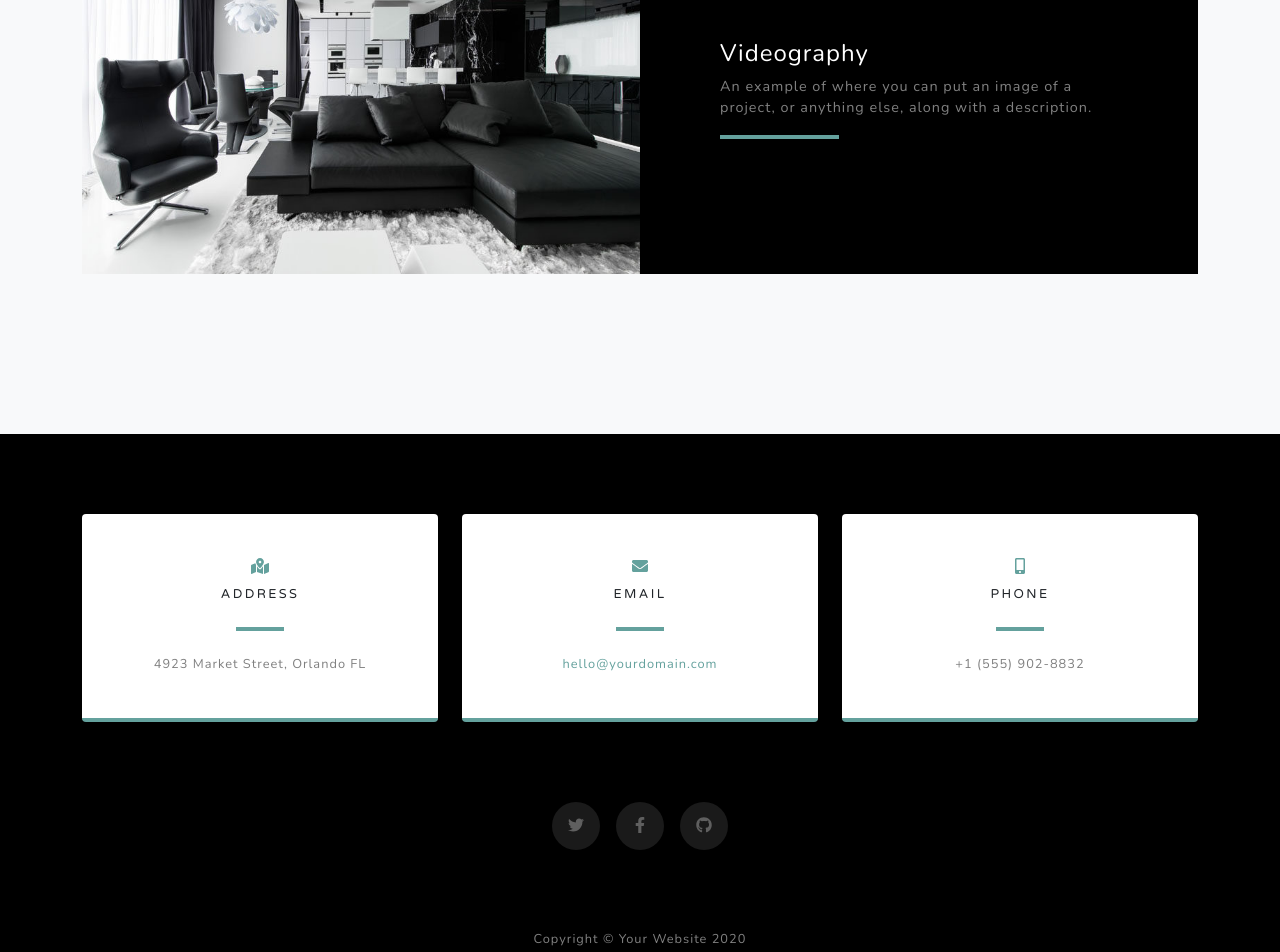
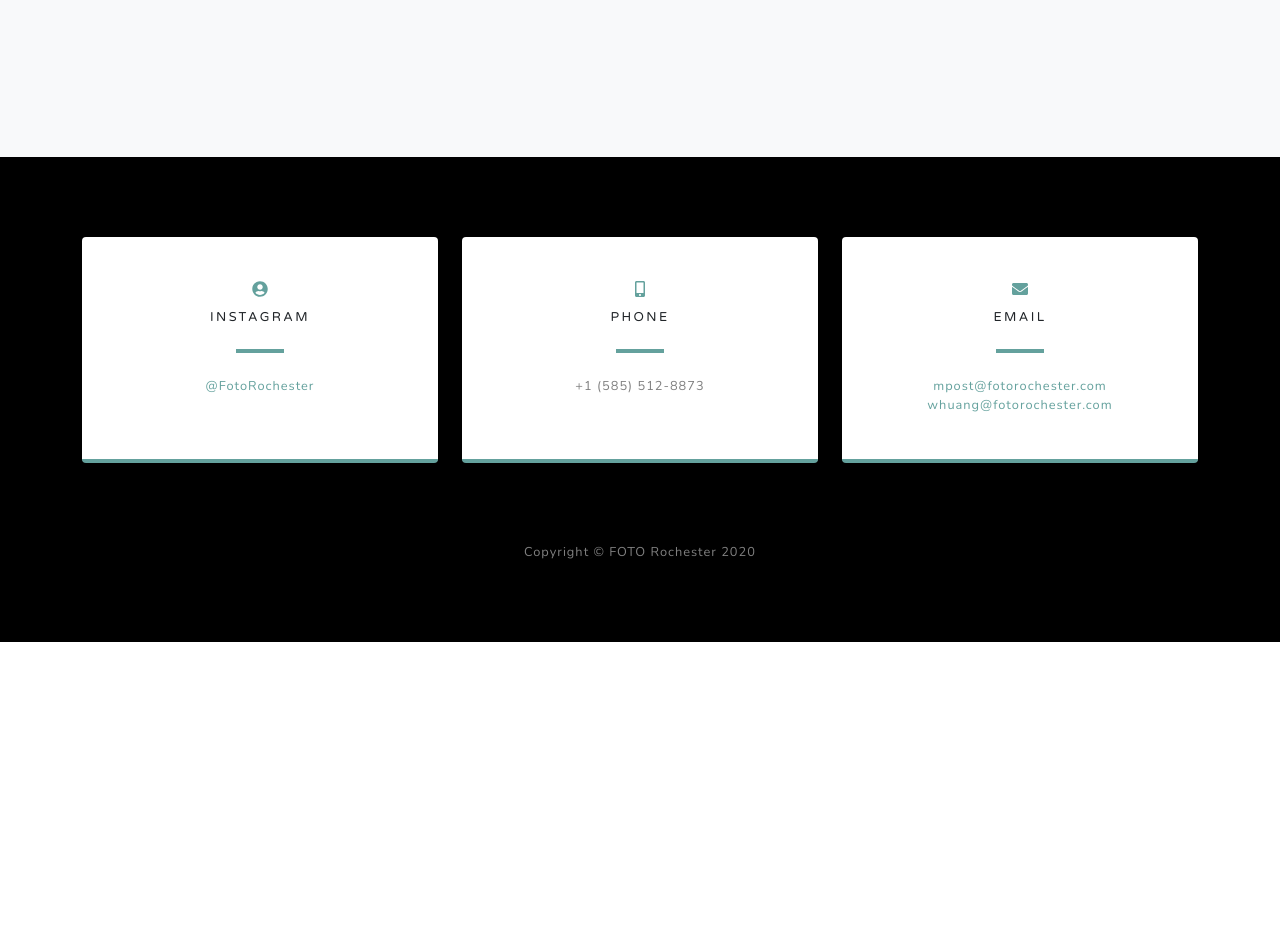
Before and after one commit to maxcpost/FotoRochester, a plain HTML site: page index.html in a window 1280 px wide. Shown: the part 2535-3487 px from the top of the page. After the commit the page ends 3177 px from the top, so only its background shows below. Drawn offline with nearby package versions, Linux system fonts and the light colour scheme.

Commit message:
Update index.html

```diff
--- a/index.html
+++ b/index.html
@@ -6,7 +6,7 @@
         <meta name="description" content="" />
         <meta name="author" content="" />
         <title>FOTO Rochester</title>
-        <link rel="icon" type="image/x-icon" href="assets/img/favicon.ico" />
+        <link rel="icon" type="image/x-icon" href="assets/img/favicon.png" />
         <!-- Font Awesome icons (free version)-->
         <script src="https://use.fontawesome.com/releases/v5.13.0/js/all.js" crossorigin="anonymous"></script>
         <!-- Google fonts-->
@@ -28,7 +28,7 @@
                     <ul class="navbar-nav ml-auto">
                         <li class="nav-item"><a class="nav-link js-scroll-trigger" href="#about">About</a></li>
                         <li class="nav-item"><a class="nav-link js-scroll-trigger" href="#projects">Projects</a></li>
-                        <li class="nav-item"><a class="nav-link js-scroll-trigger" href="#signup">Contact</a></li>
+                        <li class="nav-item"><a class="nav-link js-scroll-trigger" href="#contact">Contact</a></li>
                     </ul>
                 </div>
             </div>
@@ -49,11 +49,10 @@
                 <div class="row">
                     <div class="col-lg-8 mx-auto">
                         <h2 class="text-white mb-4">What Do We Do</h2>
-                        <h2 class="text-white-50">
+                        <h4 class="text-white-50">
                           We are a company with one goal; get people into the home of their dreams. To achieve that goal, we offer virtual walkthroughs, photos, and videos of the homes that you are interested in. Check out what we do by clicking
                             <a class="js-scroll-trigger" href="#projects">HERE</a>.
-                        </h2>
-                    </div>
+                        </h4>
                 </div>
                 <img class="img-fluid" src="assets/img/ipad.png" alt="" />
             </div>
@@ -61,7 +60,7 @@
         <!-- Projects-->
         <section class="projects-section bg-light" id="projects">
             <div class="container">
-                <!-- Featured Project Row-->
+                <!-- Featured Project Row-
                 <div class="row align-items-center no-gutters mb-4 mb-lg-5">
                     <div class="col-xl-8 col-lg-7"><img class="img-fluid mb-3 mb-lg-0" src="assets/img/bg-masthead.jpg" alt="" /></div>
                     <div class="col-xl-4 col-lg-5">
@@ -71,6 +70,7 @@
                         </div>
                     </div>
                 </div>
+              -->
                 <!-- Project One Row-->
                 <div class="row justify-content-center no-gutters mb-5 mb-lg-0">
                     <div class="col-lg-6"><img class="img-fluid" src="assets/img/demo-image-01.jpg" alt="" /></div>
@@ -94,7 +94,7 @@
                             <div class="d-flex h-100">
                                 <div class="project-text w-100 my-auto text-center text-lg-right">
                                     <h4 class="text-white">Photography</h4>
-                                    <p class="mb-0 text-white-50">Another example of a project with its respective description. These sections work well responsively as well, try this theme on a small screen!</p>
+                                    <p class="mb-0 text-white-50">With only a few years of experience, our photographers managed to engage and captivate future homeowners with each photo.</p>
                                     <hr class="d-none d-lg-block mb-0 mr-0" />
                                 </div>
                             </div>
@@ -109,7 +109,7 @@
                             <div class="d-flex h-100">
                                 <div class="project-text w-100 my-auto text-center text-lg-left">
                                     <h4 class="text-white">Videography</h4>
-                                    <p class="mb-0 text-white-50">An example of where you can put an image of a project, or anything else, along with a description.</p>
+                                    <p class="mb-0 text-white-50">Our team utilizes drones as well as 4K cameras to get the best possible videos of the property at all angles. The video of the property may then be available through YouTube or sent directly to future homeowners.</p>
                                     <hr class="d-none d-lg-block mb-0 ml-0" />
                                 </div>
                             </div>
@@ -135,16 +135,26 @@
         </section>
       -->
         <!-- Contact-->
-        <section class="contact-section bg-black">
+        <section class="contact-section bg-black" id="contact">
             <div class="container">
                 <div class="row">
                     <div class="col-md-4 mb-3 mb-md-0">
                         <div class="card py-4 h-100">
                             <div class="card-body text-center">
-                                <i class="fas fa-map-marked-alt text-primary mb-2"></i>
-                                <h4 class="text-uppercase m-0">Address</h4>
+                                <i class="fa fa-user-circle text-primary mb-2"></i>
+                                <h4 class="text-uppercase m-0">Instagram</h4>
                                 <hr class="my-4" />
-                                <div class="small text-black-50">4923 Market Street, Orlando FL</div>
+                                <div class="small text-black-50"><a href="https://www.instagram.com/fotorochester/">@FotoRochester</a></div>
+                            </div>
+                        </div>
+                    </div>
+                    <div class="col-md-4 mb-3 mb-md-0">
+                        <div class="card py-4 h-100">
+                            <div class="card-body text-center">
+                                <i class="fas fa-mobile-alt text-primary mb-2"></i>
+                                <h4 class="text-uppercase m-0">Phone</h4>
+                                <hr class="my-4" />
+                                <div class="small text-black-50">+1 (585) 512-8873</div>
                             </div>
                         </div>
                     </div>
@@ -154,30 +164,23 @@
                                 <i class="fas fa-envelope text-primary mb-2"></i>
                                 <h4 class="text-uppercase m-0">Email</h4>
                                 <hr class="my-4" />
-                                <div class="small text-black-50"><a href="#!">hello@yourdomain.com</a></div>
-                            </div>
-                        </div>
-                    </div>
-                    <div class="col-md-4 mb-3 mb-md-0">
-                        <div class="card py-4 h-100">
-                            <div class="card-body text-center">
-                                <i class="fas fa-mobile-alt text-primary mb-2"></i>
-                                <h4 class="text-uppercase m-0">Phone</h4>
-                                <hr class="my-4" />
-                                <div class="small text-black-50">+1 (555) 902-8832</div>
+                                <div class="small text-black-50"><a href="#!">mpost@fotorochester.com</a></div>
+                                <div class="small text-black-50"><a href="#!">whuang@fotorochester.com</a></div>
                             </div>
                         </div>
                     </div>
                 </div>
+                <!--
                 <div class="social d-flex justify-content-center">
                     <a class="mx-2" href="#!"><i class="fab fa-twitter"></i></a>
                     <a class="mx-2" href="#!"><i class="fab fa-facebook-f"></i></a>
                     <a class="mx-2" href="#!"><i class="fab fa-github"></i></a>
                 </div>
+              -->
             </div>
         </section>
         <!-- Footer-->
-        <footer class="footer bg-black small text-center text-white-50"><div class="container">Copyright © Your Website 2020</div></footer>
+        <footer class="footer bg-black small text-center text-white-50"><div class="container">Copyright © FOTO Rochester 2020</div></footer>
         <!-- Bootstrap core JS-->
         <script src="https://cdnjs.cloudflare.com/ajax/libs/jquery/3.5.1/jquery.min.js"></script>
         <script src="https://stackpath.bootstrapcdn.com/bootstrap/4.5.0/js/bootstrap.bundle.min.js"></script>
```
